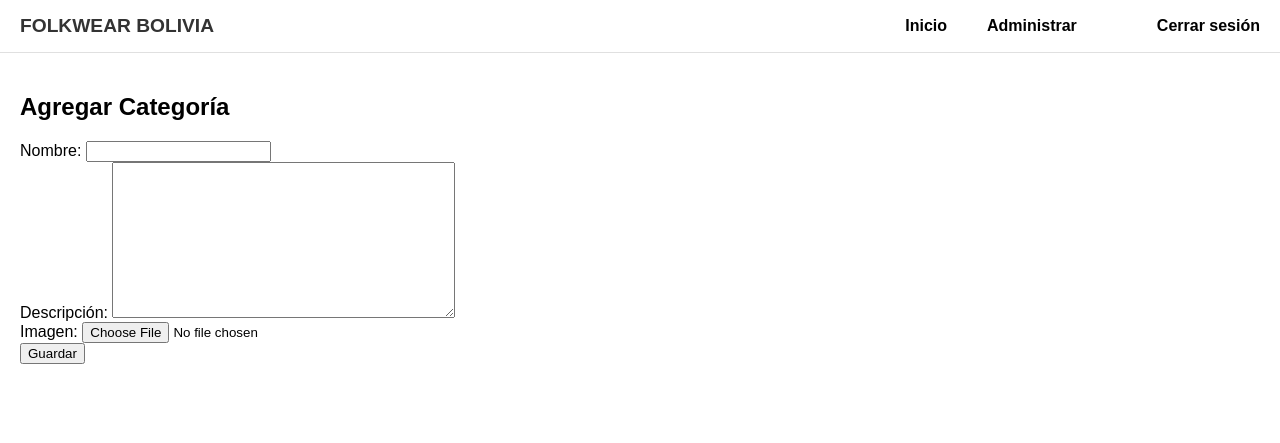
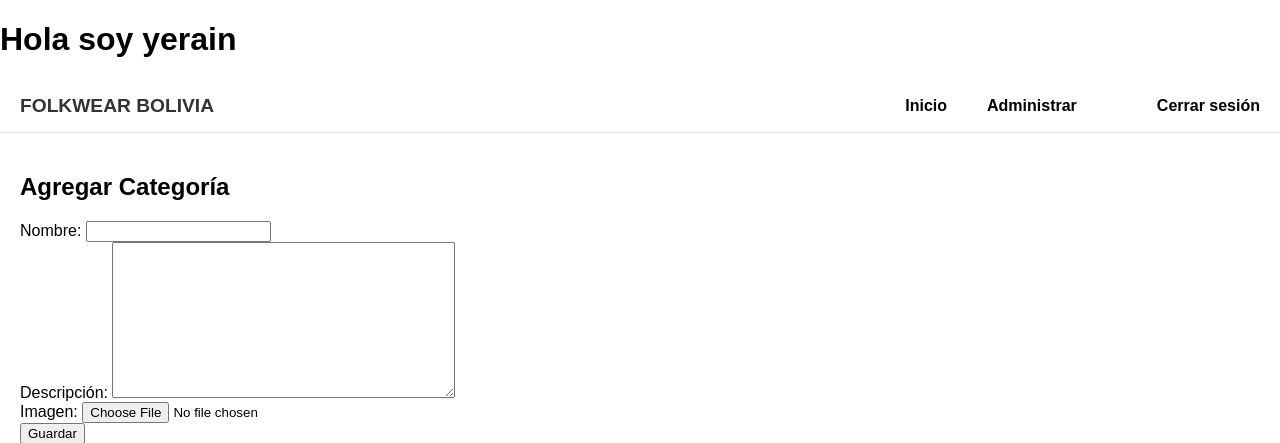
Before and after one commit to Dante1128/Trajes-Folkloricos-3d, a Django app: page /agregarCategoria/ in a window 1280 px wide. Shown: the top 443 px of the page. Run offline with Django 5.2, Linux system fonts and the light colour scheme.

Commit message:
prueba_yerain

```diff
--- a/proyecto_software_trajes/cuenta/templates/base.html
+++ b/proyecto_software_trajes/cuenta/templates/base.html
@@ -8,7 +8,8 @@
     <link rel="stylesheet" href="{% static 'css/inicio.css' %}">
     <link href="https://cdnjs.cloudflare.com/ajax/libs/font-awesome/5.15.4/css/all.min.css" rel="stylesheet">
 
-    <title>{% block title %}Foliovear Bolivia{% endblock %}</title>
+    <title>{% block title %}Foliovear Bolivia yerain{% endblock %}</title>
+    <h1>Hola soy yerain</h1>
 
     <style>
         body {
--- a/proyecto_software_trajes/proyecto_software_trajes/settings.py
+++ b/proyecto_software_trajes/proyecto_software_trajes/settings.py
@@ -79,7 +79,7 @@ DATABASES = {
         "ENGINE": "django.db.backends.postgresql",
         "NAME": "trajesFolkloricos",
         "USER": "postgres",
-        "PASSWORD": "2811",
+        "PASSWORD": "123456",
         "HOST": "127.0.0.1",
         "PORT": "5432",
     }
--- a/proyecto_software_trajes/requirements.txt
+++ b/proyecto_software_trajes/requirements.txt
@@ -3,4 +3,3 @@ Django==5.2
 pillow==11.2.1
 psycopg2==2.9.10
 sqlparse==0.5.3
-tzdata==202
```
